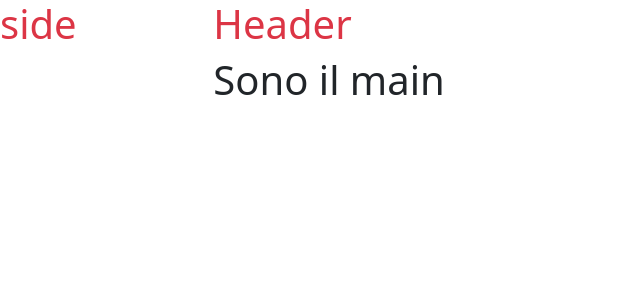
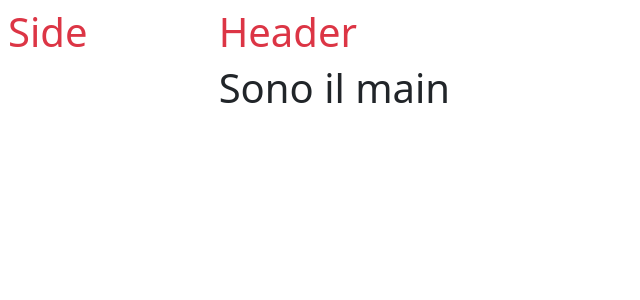
Before and after one commit to dona70909/react-tests, a React (Create React App) app: page / in a window 1280 px wide. Shown: the top 300 px of the page, without its empty margins (0-640 px from the left). Built offline with nearby package versions, Linux system fonts and the light colour scheme.

Commit message:
define classes

```diff
--- a/src/App.js
+++ b/src/App.js
@@ -18,13 +18,13 @@ class App extends React.Component {
 
     return (
 
-      <section className="App d-flex">
+      <section className="App d-flex p-2">
 
-        <div className='left-side col-2'>
+        <div className='left-side my-sidebar-wrapper col-2'>
           <SideBar/>
         </div>
 
-        <div className='right-side col-10'>
+        <div className='right-side my-main-content-wrapper col-10'>
           <Header/>
           <Main/>
         </div>
--- a/src/components/header/SideBar.js
+++ b/src/components/header/SideBar.js
@@ -10,7 +10,7 @@ class SideBar extends React.Component {
     render() {
         return (
 
-            <h1 className='text-danger'>side</h1>
+            <h1 className='text-danger'>Side</h1>
 
         )
     }
```
